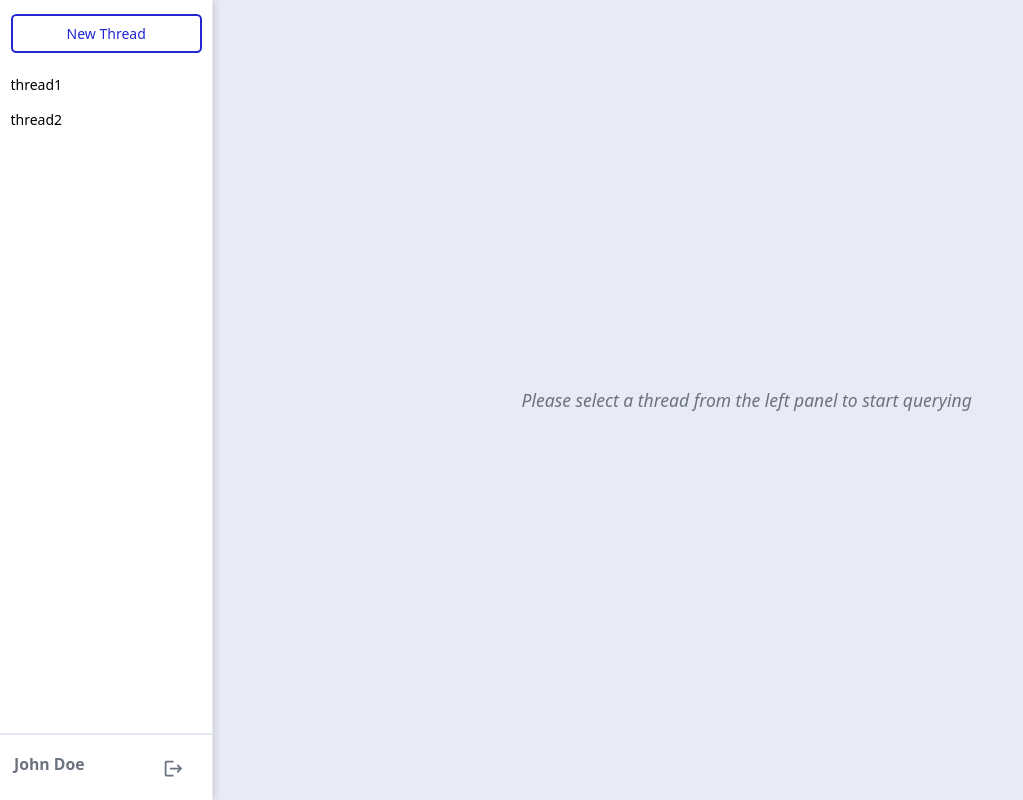
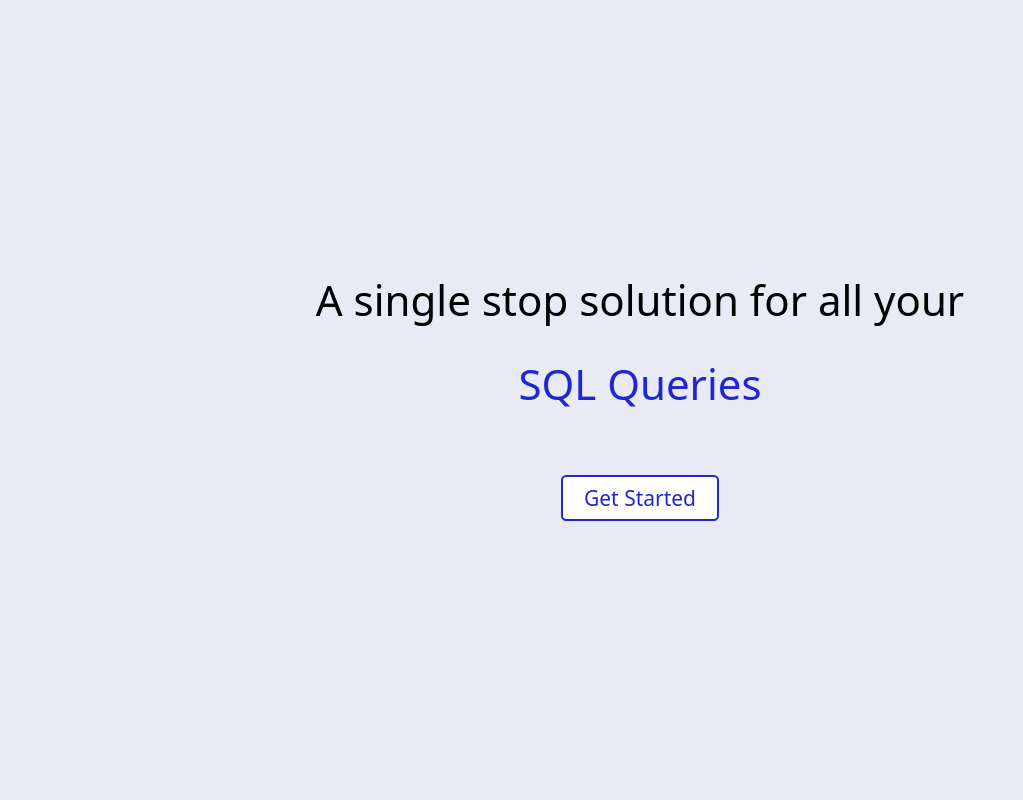
Before and after one commit to LazyCoder-1506/react-sql-editor-v2, a React (Vite) app: page / in a window 1280 px wide. Shown: the whole page, without its empty margins (0-1023 px from the left). Built offline with nearby package versions, Linux system fonts and the light colour scheme.

Commit message:
landing and loading pages done, routing added

```diff
--- a/package.json
+++ b/package.json
@@ -19,7 +19,8 @@
     "react-ace": "^10.1.0",
     "react-csv": "^2.2.2",
     "react-dom": "^18.2.0",
-    "react-redux": "^8.1.2"
+    "react-redux": "^8.1.2",
+    "react-router-dom": "^6.15.0"
   },
   "devDependencies": {
     "@types/react": "^18.2.15",
--- a/src/App.jsx
+++ b/src/App.jsx
@@ -1,13 +1,21 @@
 import React, { Suspense, lazy } from 'react'
 import './App.css'
+import { BrowserRouter, Routes, Route } from 'react-router-dom'
+import LoadingPage from './components/pages/LoadingPage'
+const LandingPage = lazy(() => import('./components/pages/LandingPage'))
 const EditorPage = lazy(() => import('./components/pages/EditorPage'))
 
 function App() {
 
   return (
     <>
-      <Suspense fallback={<div>loading</div>}>
-      <EditorPage />
+      <Suspense fallback={<LoadingPage />}>
+        <BrowserRouter>
+          <Routes>
+            <Route path='/' element={<LandingPage />} />
+            <Route path='/editor' element={<EditorPage />} />
+          </Routes>
+        </BrowserRouter>
       </Suspense>
     </>
   )
--- /dev/null
+++ b/src/components/pages/LandingPage.jsx
@@ -0,0 +1,24 @@
+import React from 'react'
+import { Link } from 'react-router-dom'
+
+const LandingPage = () => {
+  return (
+    <>
+      <div className="w-full h-screen bg-light flex justify-center items-center">
+        <div className='text-center'>
+          <p className="text-5xl font-medium mb-20 text-center">
+            A single stop solution for all your
+            <br />
+            <br />
+            <span className="text-primary">SQL Queries</span>
+          </p>
+          <Link to="/editor">
+            <button className="btn-outline border-2 bg-white text-2xl px-6">Get Started</button>
+          </Link>
+        </div>
+      </div>
+    </>
+  )
+}
+
+export default LandingPage
--- /dev/null
+++ b/src/components/pages/LoadingPage.jsx
@@ -0,0 +1,13 @@
+import React from 'react'
+
+const LoadingPage = () => {
+  return (
+    <>
+      <div className="w-full h-screen bg-light flex justify-center items-center">
+        <p className="text-gray-500 font-medium text-2xl">Loading...</p>
+      </div>
+    </>
+  )
+}
+
+export default LoadingPage
--- a/src/components/sidebar/Sidebar.jsx
+++ b/src/components/sidebar/Sidebar.jsx
@@ -4,6 +4,7 @@ import React, { useEffect, useState } from 'react'
 import { useDispatch } from 'react-redux'
 import { addThread } from '../../store/threadSlice'
 import { showNotification } from '../../store/notificationSlice'
+import { Link } from 'react-router-dom'
 
 const Sidebar = ({ threads, activeThreadId, handleThreadChange }) => {
   const [modalOpen, setModalOpen] = useState(false)
@@ -62,9 +63,11 @@ const Sidebar = ({ threads, activeThreadId, handleThreadChange }) => {
         </div>
         <div className="border-t-2 border-slate-200 p-4 flex justify-between items-center">
           <span className="font-bold text-lg text-gray-500 mb-2 text-center">John Doe</span>
-          <button type='button' className='btn-secondary'>
-            <Logout />
-          </button>
+          <Link to="/">
+            <button type='button' className='btn-secondary'>
+              <Logout />
+            </button>
+          </Link>
         </div>
       </div>
 
```
Also changed, not shown: 1 other file (tests, documents, lock files or other folders).
